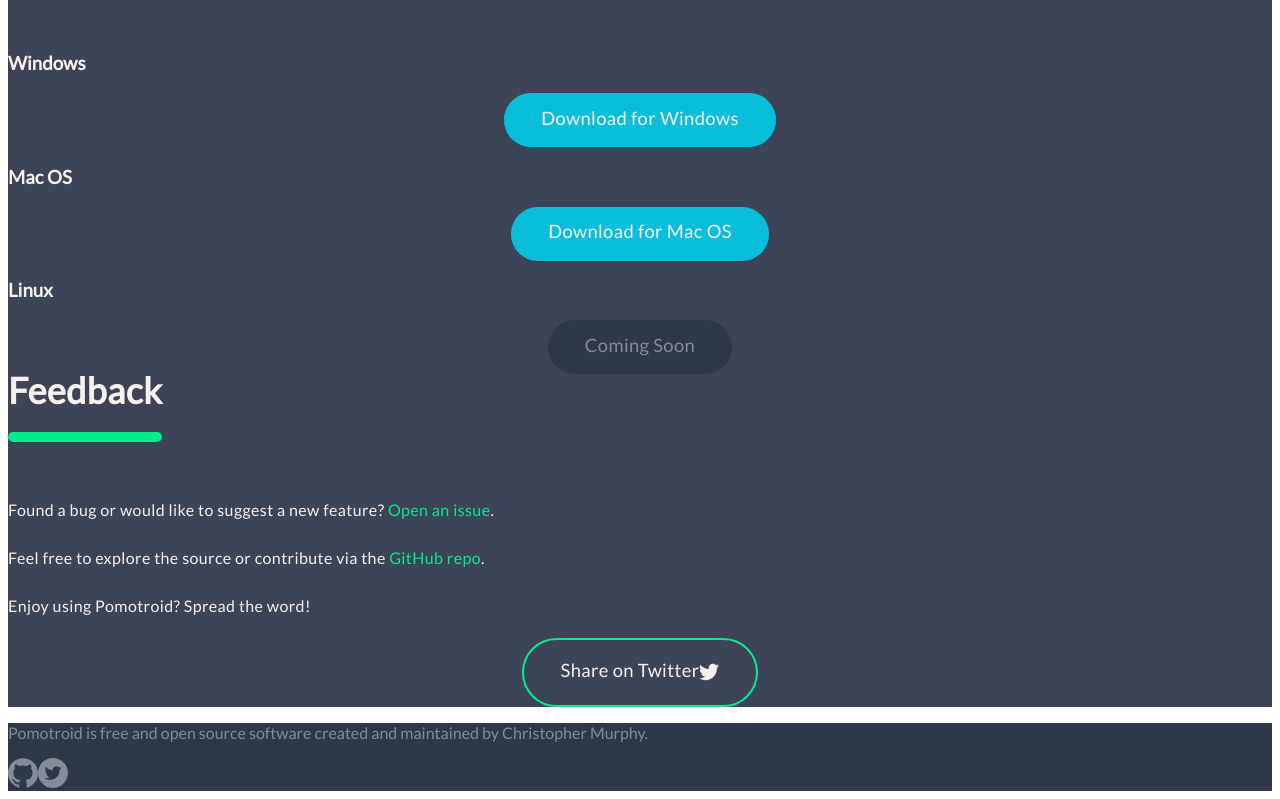
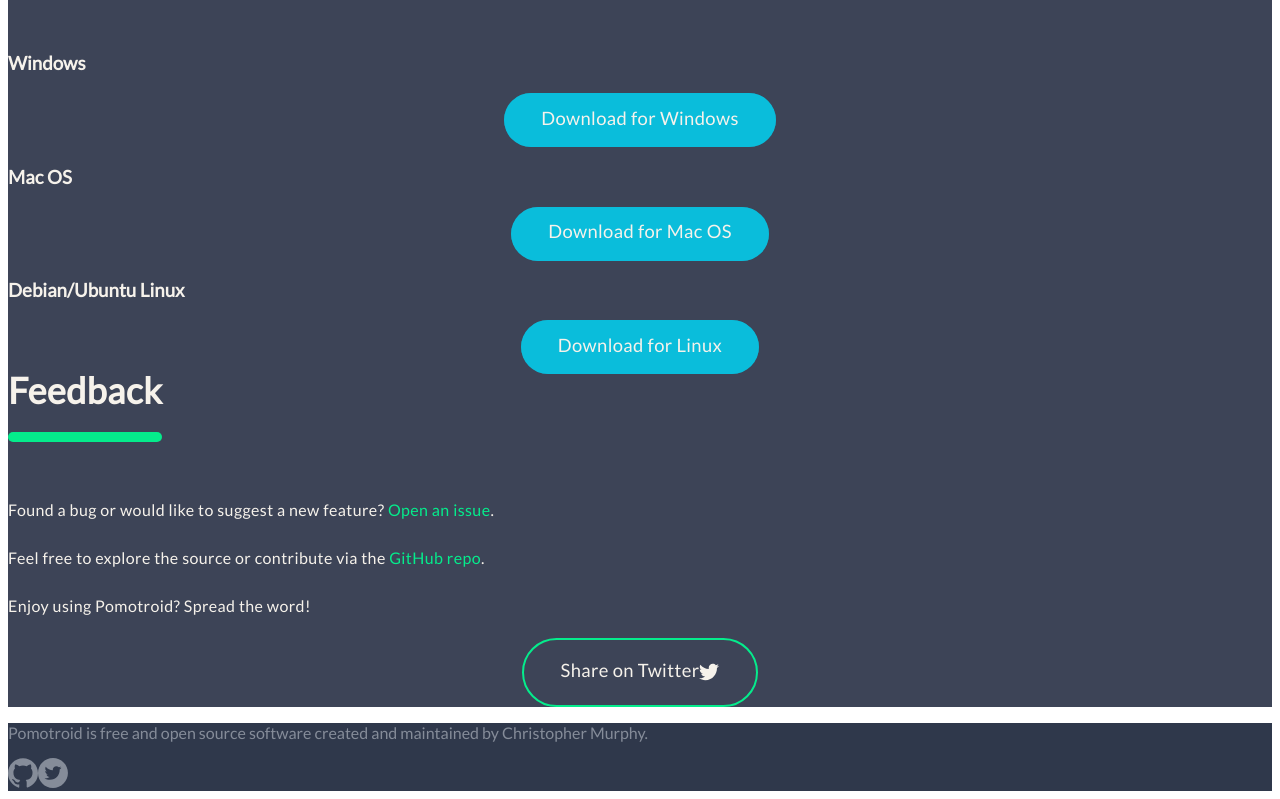
Before and after one commit to Splode/pomotroid-site, a Vue app: page / in a window 1280 px wide. Shown: the part 2089-2888 px from the top of the page. Built offline with nearby package versions, Linux system fonts and the light colour scheme.

Commit message:
Added Linux build download link

```diff
--- a/src/App.vue
+++ b/src/App.vue
@@ -92,12 +92,14 @@
             <!-- end button -->
           </div>
           <div class="col-md-4 text-center">
-            <h3>Linux</h3>
+            <h3>Debian/Ubuntu Linux</h3>
             <!-- button -->
             <div class="Button-wrapper mt-3">
-              <div class="Button is-disabled Button--filled Button--filled--navy">
-                <p class="Button-text">Coming Soon</p>
-              </div>
+              <a href="https://github.com/Splode/pomotroid/releases/download/v0.1.1/pomotroid-0.1.1-x86_64.AppImage">
+                <div class="Button Button--filled Button--filled--blue">
+                  <p class="Button-text">Download for Linux</p>
+                </div>
+              </a>
             </div>
             <!-- end button -->
           </div>
```
